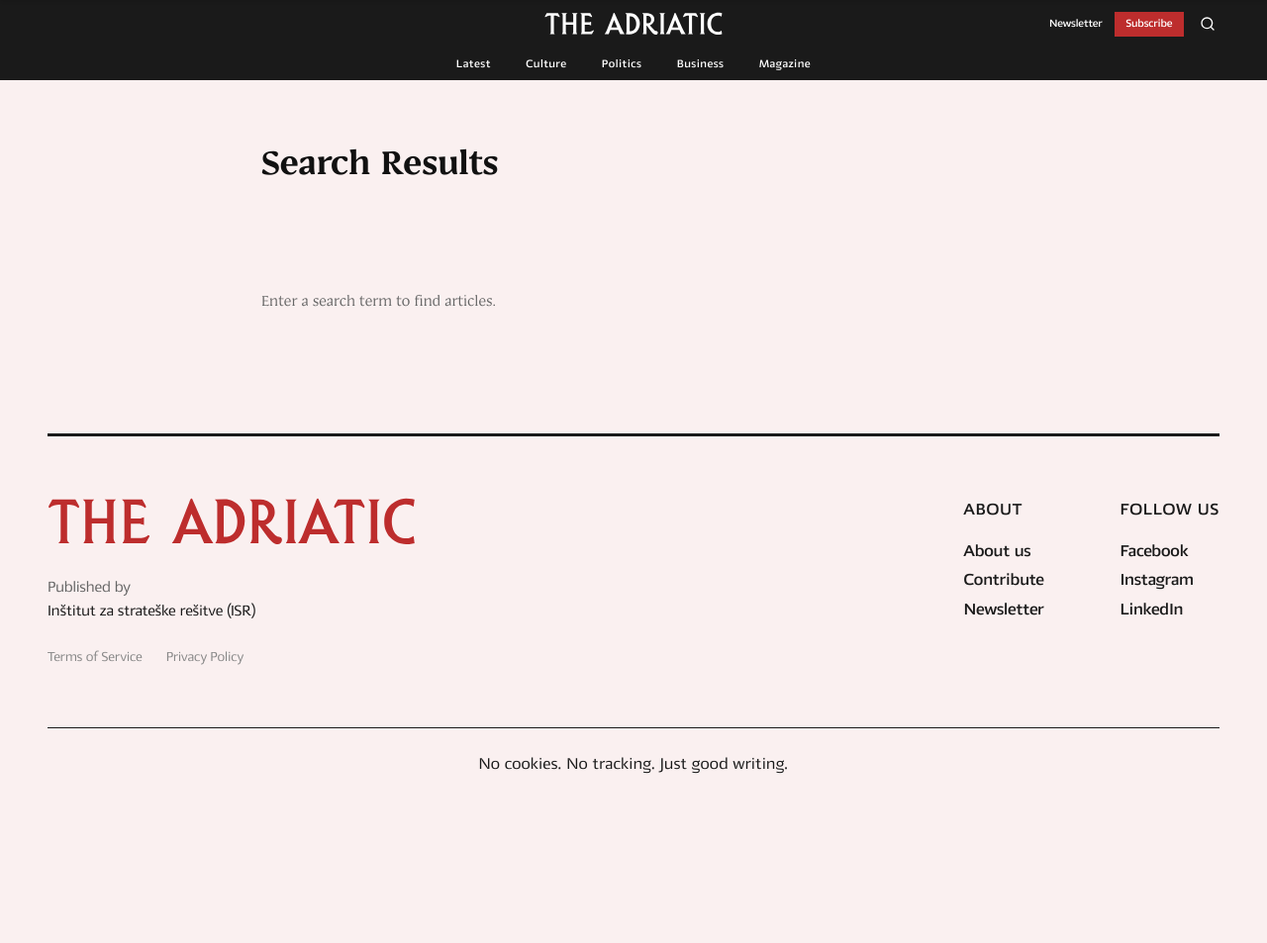
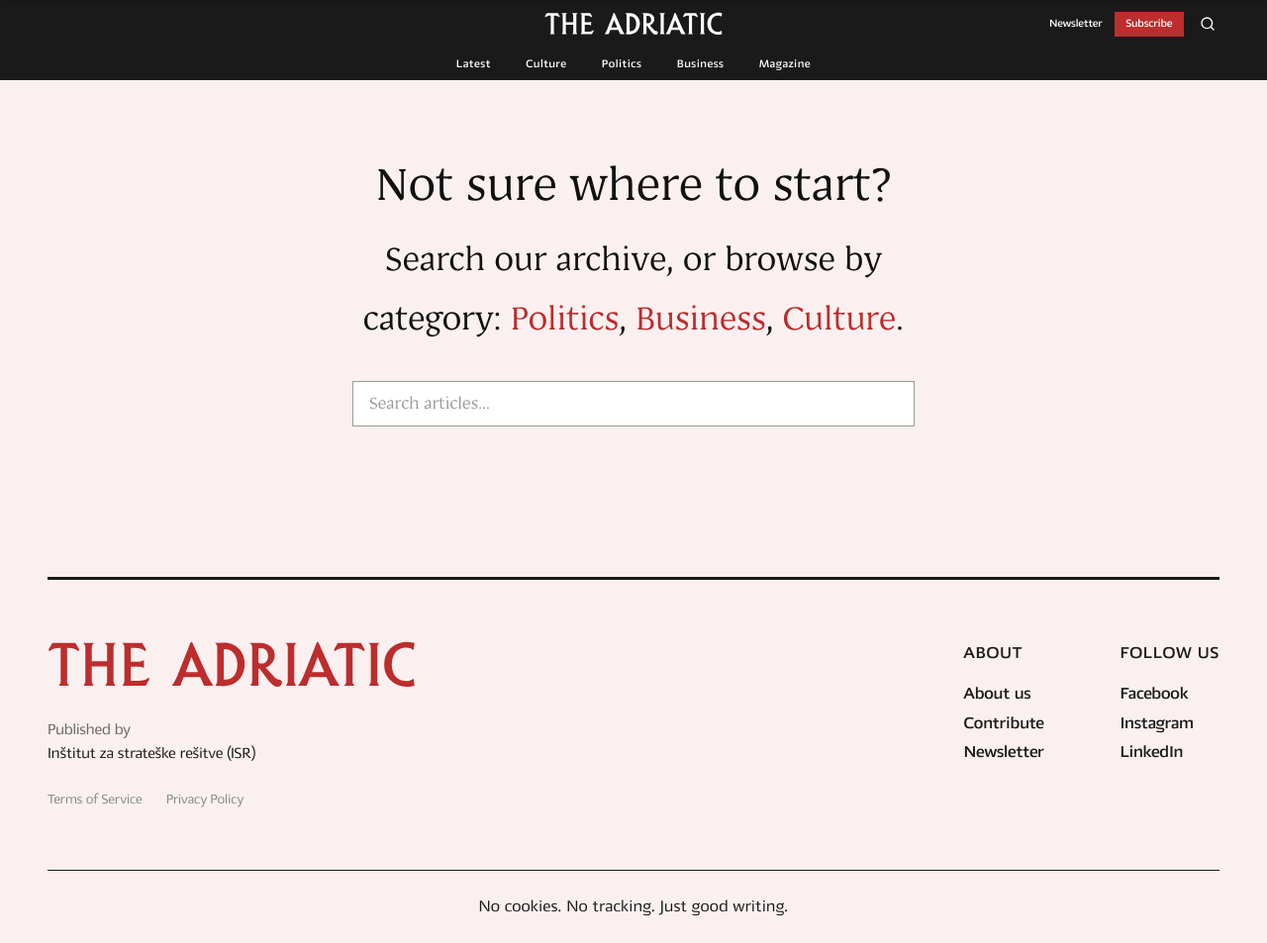
Before and after one commit to tramci/adriatic-website, a Jekyll site: the page built from search.html, in a window 1280 px wide and 953 px high. Shown: the whole window at 99% size. Built offline with Jekyll 4.4.1, drawn with Linux system fonts in a browser that asks for light colours.

Commit message:
Add Contribute and Newsletter pages with submission guidelines and content overview

```diff
--- a/_layouts/post.html
+++ b/_layouts/post.html
@@ -6,7 +6,7 @@
 <div class="post-hero-section">
   <div class="post-header">
     <div class="post-category">
-      <span class="category-tag {{ page.category }}">{{ page.category }}</span>
+      <span class="category-tag {{ page.category }}">{% if page.category_display %}{{ page.category_display }}{% else %}{{ page.category }}{% endif %}</span>
     </div>
     <h1 class="post-title">{{ page.title }}</h1>
 
--- a/assets/css/main.css
+++ b/assets/css/main.css
@@ -691,6 +691,135 @@
 }
 
 /* =======================================================================
+   CONTRIBUTE PAGE
+   ======================================================================= */
+.contribute-container {
+  max-width: 720px;
+  margin: 0 auto;
+  padding: 5rem 1rem 6rem;
+  text-align: left;
+}
+
+.contribute-container h1 {
+  font-family: 'Adriatic22', Georgia, serif;
+  font-weight: 400;
+  font-size: 4rem;
+  color: var(--z-ds-color-text-100);
+  line-height: 1.05;
+  margin-bottom: 2rem;
+  text-align: center;
+}
+
+.contribute-container h2 {
+  font-family: 'Adriatic22', Georgia, serif;
+  font-weight: 400;
+  font-size: 1.75rem;
+  color: var(--z-ds-color-text-100);
+  margin-top: 2.5rem;
+  margin-bottom: 1rem;
+  text-align: left;
+}
+
+.contribute-container p {
+  font-family: 'Adriatic22', Georgia, serif;
+  font-size: 1.25rem;
+  line-height: 1.6;
+  font-weight: 400;
+  color: #111111;
+  margin-bottom: 1.25rem;
+}
+
+.contribute-container a {
+  color: #bd2d2d;
+  text-decoration: none;
+}
+
+.contribute-container a:hover {
+  text-decoration: underline;
+}
+
+.contribute-container em {
+  font-style: italic;
+}
+
+/* Editorial team section */
+.editorial-team {
+  margin-top: var(--z-ds-space-l);
+  text-align: left;
+}
+
+.editorial-role {
+  margin-bottom: var(--z-ds-space-l);
+}
+
+.role-title {
+  font-family: 'Adriatic22', Georgia, serif;
+  font-size: 1.1rem;
+  font-weight: 400;
+  color: #666666;
+  display: block;
+  margin-bottom: 0.25rem;
+}
+
+.role-name {
+  font-family: 'Adriatic22', Georgia, serif;
+  font-size: 1.25rem;
+  font-weight: 400;
+  color: #111111;
+  display: block;
+}
+
+/* Newsletter signup */
+.newsletter-signup {
+  margin-top: var(--z-ds-space-xl);
+  text-align: center;
+}
+
+.newsletter-submit-link {
+  font-family: 'SajJY', Verdana, sans-serif;
+  font-size: 0.9rem;
+  font-weight: 700;
+  color: #ffffff !important;
+  background-color: #1e3a5f;
+  padding: 0.75rem 1.5rem;
+  text-decoration: none !important;
+  display: inline-block;
+  transition: background-color 0.2s ease;
+}
+
+.newsletter-submit-link:hover {
+  background-color: #152a45;
+  color: #ffffff !important;
+  text-decoration: none !important;
+}
+
+@media (max-width: 48em) {
+  .contribute-container {
+    padding: 3rem 1rem 4rem;
+  }
+
+  .contribute-container h1 {
+    font-size: 2.5rem;
+  }
+
+  .contribute-container h2 {
+    font-size: 1.4rem;
+  }
+
+  .contribute-container p {
+    font-size: 1.1rem;
+  }
+
+  .role-title {
+    font-size: 1rem;
+  }
+
+  .role-name {
+    font-size: 1.1rem;
+  }
+}
+
+/* =======================================================================
    HOMEPAGE STYLES — Above-Fold Wrapper (viewport-filling)
    ======================================================================= */
 .above-fold {
@@ -1683,7 +1812,7 @@
 .post-title {
   font-family: 'Lado', Arial Narrow, sans-serif;
   font-size: clamp(2.5rem, 1.5rem + 3vw, 4rem);
-  font-weight: 700;
+  font-weight: 300;
   color: #ffffff;
   line-height: 1.05;
   margin: 0 0 1.5rem;
@@ -2360,82 +2489,110 @@
    SEARCH PAGE
    ======================================================================= */
 .search-page {
-  max-width: 800px;
+  max-width: 600px;
   margin: 0 auto;
-  padding: var(--z-ds-space-xl) var(--z-ds-space-m);
-}
-
-.search-page-title {
+  padding: 4rem 1rem 6rem;
+}
+
+.search-input-wrapper {
+  margin-bottom: 2rem;
+}
+
+.search-input {
+  width: 100%;
+  padding: 12px 16px;
+  font-family: 'Adriatic22', Georgia, serif;
+  font-size: 1.25rem;
+  color: #111111;
+  border: 1px solid #cccccc;
+  outline: none;
+  background: #ffffff;
+}
+
+.search-input:focus {
+  border-color: #999999;
+}
+
+.search-input::placeholder {
+  color: #999999;
+}
+
+.search-hint-heading {
+  font-family: 'Adriatic22', Georgia, serif;
+  font-size: 3.5rem;
+  line-height: 1.3;
+  color: #111111;
+  margin-bottom: 0.5rem;
+  text-align: center;
+}
+
+.search-hint {
   font-family: 'Adriatic22', Georgia, serif;
   font-size: 2.5rem;
-  font-weight: 700;
+  line-height: 1.5;
   color: #111111;
-  margin-bottom: var(--z-ds-space-xs);
-}
-
-.search-page-query {
-  font-family: 'Adriatic22', Georgia, serif;
-  font-size: 1.1rem;
-  font-style: italic;
-  color: #666666;
-  margin-bottom: var(--z-ds-space-xl);
-}
-
-.search-results-list {
+  margin-bottom: 2rem;
+  text-align: center;
+}
+
+.search-hint a {
+  color: #bd2d2d;
+  text-decoration: none;
+}
+
+.search-hint a:hover {
+  text-decoration: underline;
+}
+
+.search-results {
   display: flex;
   flex-direction: column;
-  gap: var(--z-ds-space-m);
-}
-
-.search-result-item {
-  padding: var(--z-ds-space-m) 0;
+}
+
+.search-result {
+  display: block;
+  padding: 1.25rem 0;
+  text-decoration: none;
   border-bottom: 1px solid #e0e0e0;
 }
 
-.search-result-item a {
-  text-decoration: none;
-  color: inherit;
-  display: block;
-}
-
-.search-result-item:hover .search-result-title {
+.search-result:first-child {
+  border-top: 1px solid #e0e0e0;
+}
+
+.search-result:hover .search-result-title {
   color: #bd2d2d;
 }
 
 .search-result-title {
-  font-family: 'Adriatic22', Georgia, serif;
-  font-size: 1.5rem;
-  font-weight: 700;
+  display: block;
+  font-family: 'Adriatic22', Georgia, serif;
+  font-size: 1.25rem;
+  font-weight: 600;
   color: #111111;
-  margin-bottom: var(--z-ds-space-xxs);
-  transition: color 0.2s ease;
+  margin-bottom: 0.35rem;
 }
 
 .search-result-excerpt {
+  display: block;
   font-family: 'Adriatic22', Georgia, serif;
   font-size: 1rem;
-  color: #444444;
+  color: #555555;
   line-height: 1.5;
-  margin-bottom: var(--z-ds-space-xs);
-}
-
-.search-result-author {
+}
+
+.search-result-meta {
+  display: block;
   font-family: 'Adriatic22', Georgia, serif;
   font-size: 0.9rem;
   font-style: italic;
   color: #888888;
-}
-
-.search-result-author-name {
-  text-transform: uppercase;
-}
-
-.search-no-results,
-.search-no-query,
-.search-error,
-.search-loading {
-  font-family: 'Adriatic22', Georgia, serif;
-  font-size: 1.1rem;
+  margin-top: 0.35rem;
+}
+
+.search-message {
+  font-family: 'Adriatic22', Georgia, serif;
+  font-size: 1rem;
   color: #666666;
-  padding: var(--z-ds-space-xl) 0;
-}
+  padding: 1rem 0;
+}
--- a/search.html
+++ b/search.html
@@ -1,38 +1,57 @@
 ---
 layout: default
 title: Search
+permalink: /search/
 ---
 
 <div class="search-page">
-  <h1 class="search-page-title">Search Results</h1>
-  <p class="search-page-query" id="search-query-display"></p>
+  <p class="search-hint-heading">Not sure where to start?</p>
+  <p class="search-hint">Search our archive, or browse by category: <a href="{{ site.baseurl }}/category/politics/">Politics</a>, <a href="{{ site.baseurl }}/category/business/">Business</a>, <a href="{{ site.baseurl }}/category/culture/">Culture</a>.</p>
 
-  <div class="search-results-list" id="search-results-list">
-    <p class="search-loading">Searching...</p>
+  <div class="search-input-wrapper">
+    <input type="text" class="search-input" id="search-input" placeholder="Search articles..." autocomplete="off" autofocus>
   </div>
+
+  <div class="search-results" id="search-results"></div>
 </div>
 
 <script>
 (function() {
+  const searchInput = document.getElementById('search-input');
+  const searchResults = document.getElementById('search-results');
+  const baseUrl = document.querySelector('meta[name="base-url"]')?.content || '';
+
+  let searchData = null;
+  let debounceTimer = null;
+
+  // Load search data immediately
+  fetch(`${baseUrl}/search.json`)
+    .then(response => response.json())
+    .then(data => {
+      searchData = data;
+      // Check for query param on load
       const urlParams = new URLSearchParams(window.location.search);
-  const query = urlParams.get('q') || '';
-  const queryDisplay = document.getElementById('search-query-display');
-  const resultsList = document.getElementById('search-results-list');
+      const initialQuery = urlParams.get('q') || '';
+      if (initialQuery) {
+        searchInput.value = initialQuery;
+        performSearch(initialQuery);
+      }
+    })
+    .catch(error => {
+      console.error('Failed to load search data:', error);
+    });
 
+  function performSearch(query) {
     if (!query.trim()) {
-    queryDisplay.textContent = '';
-    resultsList.innerHTML = '<p class="search-no-query">Enter a search term to find articles.</p>';
+      searchResults.innerHTML = '';
       return;
     }
 
-  queryDisplay.textContent = `Results for "${query}"`;
+    if (!searchData) {
+      searchResults.innerHTML = '<p class="search-message">Loading...</p>';
+      return;
+    }
 
-  // Load search data and perform search
-  const baseUrl = document.querySelector('meta[name="base-url"]')?.content || '';
-
-  fetch(`${baseUrl}/search.json`)
-    .then(response => response.json())
-    .then(searchData => {
     const lowerQuery = query.toLowerCase();
     const results = searchData.filter(post => {
       return post.title.toLowerCase().includes(lowerQuery) ||
@@ -42,23 +61,24 @@
     });
 
     if (results.length === 0) {
-        resultsList.innerHTML = '<p class="search-no-results">No results found.</p>';
+      searchResults.innerHTML = '<p class="search-message">No results found.</p>';
       return;
     }
 
-      resultsList.innerHTML = results.map(post => `
-        <article class="search-result-item">
-          <a href="${post.url}">
-            <h2 class="search-result-title">${post.title}</h2>
-            <p class="search-result-excerpt">${post.excerpt}</p>
-            ${post.author ? `<span class="search-result-author">By <span class="search-result-author-name">${post.author}</span></span>` : ''}
+    searchResults.innerHTML = results.map(post => `
+      <a href="${post.url}" class="search-result">
+        <span class="search-result-title">${post.title}</span>
+        <span class="search-result-excerpt">${post.excerpt}</span>
+        ${post.author ? `<span class="search-result-meta">By ${post.author}</span>` : ''}
       </a>
-        </article>
     `).join('');
-    })
-    .catch(error => {
-      console.error('Search failed:', error);
-      resultsList.innerHTML = '<p class="search-error">Search failed. Please try again.</p>';
+  }
+
+  searchInput.addEventListener('input', (e) => {
+    clearTimeout(debounceTimer);
+    debounceTimer = setTimeout(() => {
+      performSearch(e.target.value);
+    }, 150);
   });
 })();
 </script>
--- a/search.json
+++ b/search.json
@@ -6,7 +6,7 @@
   {
     "title": {{ post.title | jsonify }},
     "url": "{{ post.url | relative_url }}",
-    "excerpt": {{ post.excerpt | strip_html | truncate: 150 | jsonify }},
+    "excerpt": {{ post.excerpt | strip_html | jsonify }},
     "category": {{ post.category | jsonify }},
     "author": {{ post.author | jsonify }},
     "date": "{{ post.date | date: '%Y-%m-%d' }}"
```
Also changed, not shown: about.html (+28 -8 lines), contribute.html (added, +19 -0 lines), newsletter.html (added, +21 -0 lines). Lines whose indentation alone changed are shown as unchanged.
